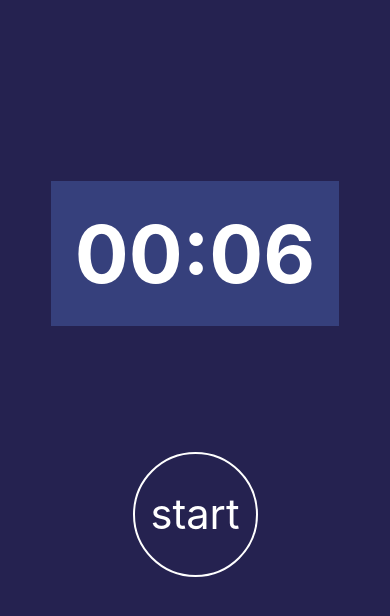
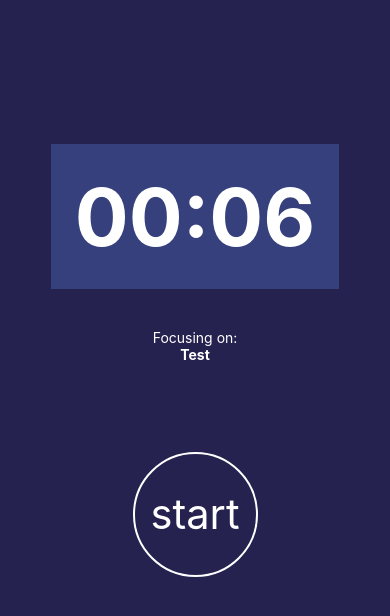
Before and after one commit to ed3899/react-native-docs, a React Native app: screen / in a window 390 px wide. Shown: the top 616 px of the page. Built offline with nearby package versions, Linux system fonts and the light colour scheme.

Commit message:
Adding the focus subject

```diff
--- a/features/Timer.tsx
+++ b/features/Timer.tsx
@@ -8,7 +8,7 @@ import CountDown from "../components/Countdown";
 import RoundedButton from "../components/RoundedButton";
 
 //% utils
-import {colors} from "../utils";
+import {sizes, colors} from "../utils";
 
 const styles = StyleSheet.create({
   container: {
@@ -63,8 +63,13 @@ const Timer: React.FC<Partial<TimerPropsT> & TimerFuncsT> = props_ => {
           onEnd={() => ({})}
           isPaused={!isStarted}
         />
+        <View style={{paddingTop: sizes.spacing.xxl}}>
+          <Text style={styles.title}>Focusing on:</Text>
+          <Text style={styles.task}>{focusSubject}</Text>
+        </View>
       </View>
 
+      {/* Button  */}
       <View style={styles.buttonWrapper}>
         {!isStarted && (
           <RoundedButton title="start" onPress={() => setIsStarted(true)} />
```
